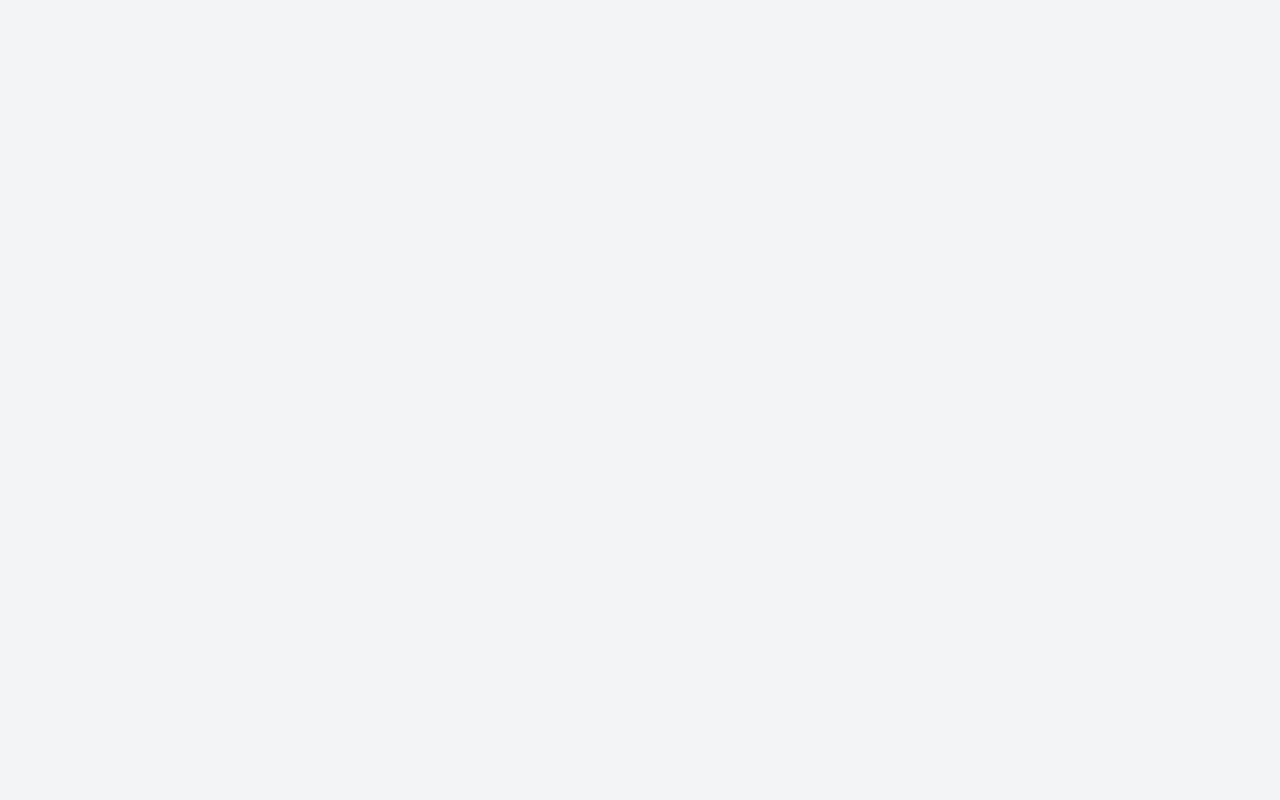
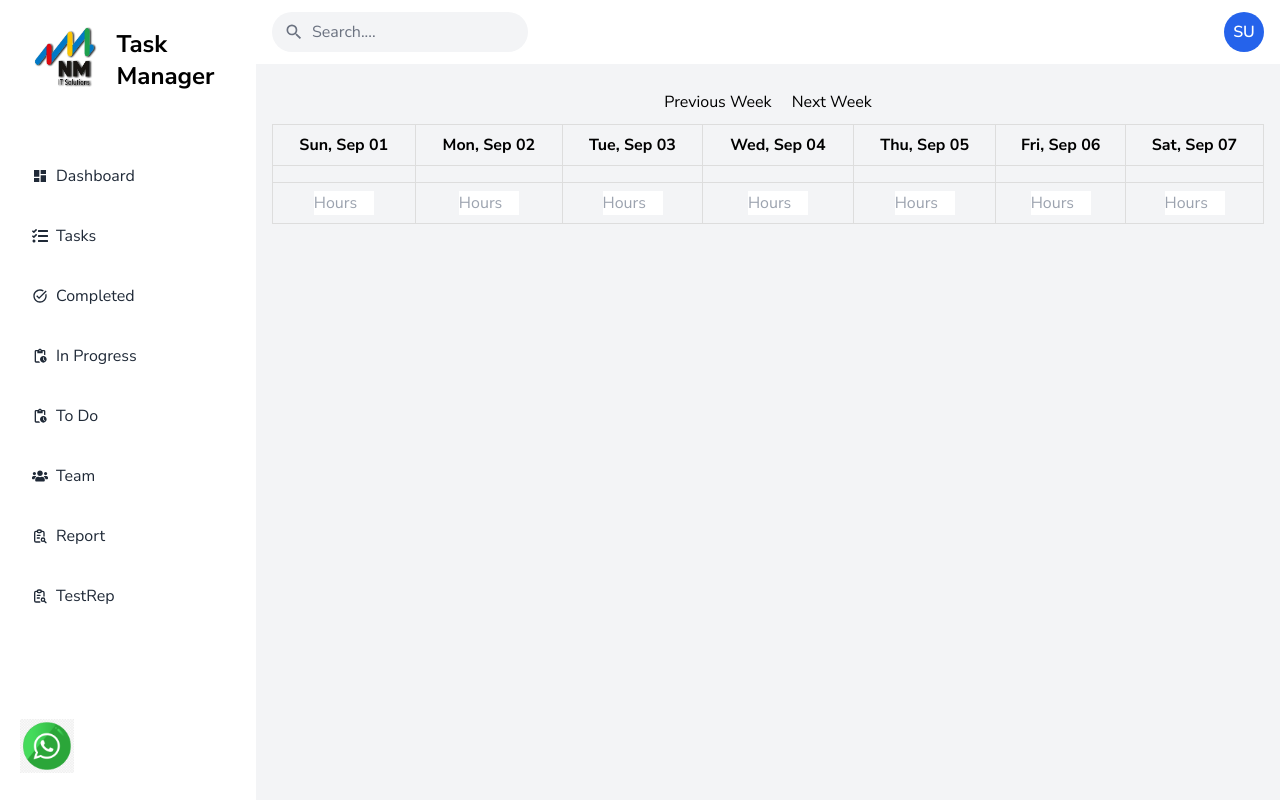
Before and after one commit to sravanthireddy2003/task_fe, a React (Vite) app: page /testRep in a window 1280 px wide. Before the commit this address had no page. Built offline with nearby package versions, Linux system fonts and the light colour scheme; sample sign-in values are in the browser's storage.

Commit message:
TM  Report

```diff
--- a/src/App.jsx
+++ b/src/App.jsx
@@ -11,6 +11,7 @@ import Login from "./pages/Login";
 import TaskDetails from "./pages/TaskDetails";
 import Tasks from "./pages/Tasks";
 import Report from "./pages/Report";
+import TestRep from "./pages/testRep";
 // import Trash from "./pages/Trash";
 import Users from "./pages/Users";
 import Dashboard from "./pages/dashboard";
@@ -110,6 +111,7 @@ function App() {
           <Route path='/todo/:status' element={<Tasks />} />
           <Route path='/team' element={<Users />} />
           <Route path='/report' element={<Report/>} />
+          <Route path='/testRep' element={<TestRep/>} />
           {/* <Route path='/trashed' element={<Trash />} /> */}
           <Route path='/task/:id' element={<TaskDetails/>} />
         </Route>
--- a/src/components/Sidebar.jsx
+++ b/src/components/Sidebar.jsx
@@ -50,6 +50,12 @@ const linkData = [
   {
     label: "Report",
     link: "report",
+    icon: <TbReportSearch />
+    ,
+  },
+  {
+    label: "TestRep",
+    link: "Testrep",
     icon: <TbReportSearch />
     ,
   },
--- a/src/pages/Report.jsx
+++ b/src/pages/Report.jsx
@@ -253,7 +253,7 @@ const ReportPage = () => {
     html2canvas(input).then((canvas) => {
       const imgData = canvas.toDataURL('image/png');
       const pdf = new jsPDF();
-      pdf.addImage(imgData, 'PNG', 20, 20);
+      pdf.addImage(imgData, 'PNG', 10, 10);
       pdf.save('report.pdf');
     });
   };
--- /dev/null
+++ b/src/pages/testRep.css
@@ -0,0 +1,23 @@
+.week-calendar {
+    text-align: center;
+  }
+
+  .calendar-table {
+    width: 100%;
+    border-collapse: collapse;
+  }
+
+  .calendar-table th,
+  .calendar-table td {
+    border: 1px solid #ddd;
+    padding: 8px;
+    text-align: center;
+  }
+
+  .hour-input {
+    width: 60px;
+  }
+
+  .navigation button {
+    margin: 10px;
+  }
--- /dev/null
+++ b/src/pages/testRep.jsx
@@ -0,0 +1,62 @@
+import React, { useState } from 'react';
+import moment from 'moment';
+import './testRep.css';
+
+const WeekCalendar = () => {
+  const [currentWeek, setCurrentWeek] = useState(moment());
+
+  const startOfWeek = currentWeek.startOf('week');
+  const daysOfWeek = Array.from({ length: 7 }).map((_, i) =>
+    startOfWeek.clone().add(i, 'days')
+  );
+
+  const handlePrevWeek = () => {
+    setCurrentWeek(currentWeek.clone().subtract(1, 'week'));
+  };
+
+  const handleNextWeek = () => {
+    setCurrentWeek(currentWeek.clone().add(1, 'week'));
+  };
+
+  return (
+    <div className="week-calendar">
+      <div className="navigation">
+        <button onClick={handlePrevWeek}>Previous Week</button>
+        <button onClick={handleNextWeek}>Next Week</button>
+      </div>
+      <table className="calendar-table">
+        <thead>
+          <tr>
+            {daysOfWeek.map(day => (
+              <th key={day.format('YYYY-MM-DD')}>
+                {day.format('ddd, MMM DD')}
+              </th>
+            ))}
+          </tr>
+        </thead>
+        <tbody>
+          <tr>
+            {daysOfWeek.map(day => (
+              <td key={day.format('YYYY-MM-DD')}>
+                {/* Placeholder for events or data */}
+              </td>
+            ))}
+          </tr>
+          <tr>
+            {daysOfWeek.map(day => (
+              <td key={day.format('YYYY-MM-DD')}>
+                <input
+                  type="number"
+                  placeholder="Hours"
+                  className="hour-input"
+                />
+              </td>
+            ))}
+          </tr>
+        </tbody>
+      </table>
+    </div>
+  );
+};
+
+export default WeekCalendar;
```
